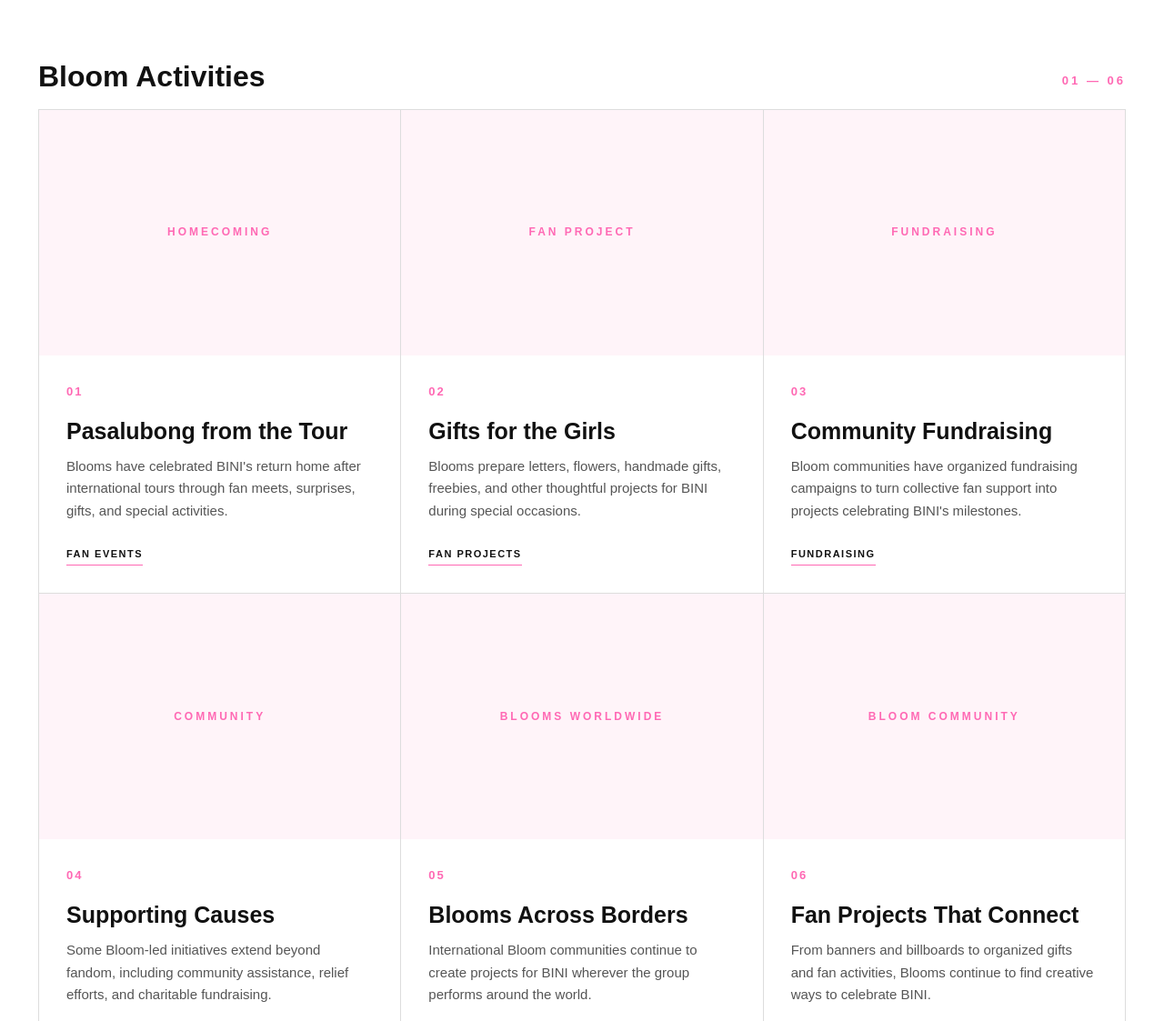
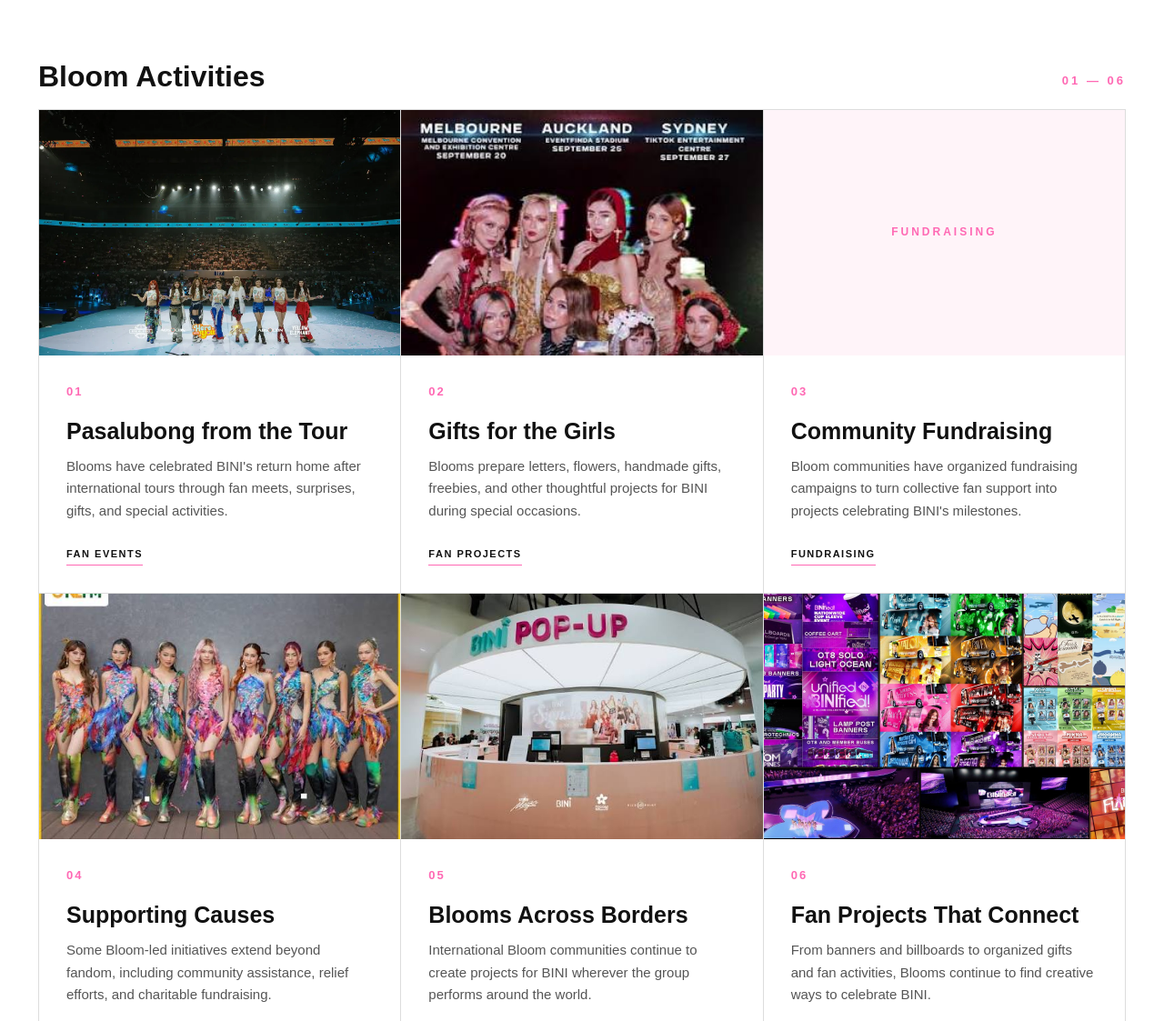
Before and after one commit to joanamarieguibao/fcocloud2joanamarieguibao, a plain HTML site: page blooms.html in a window 1280 px wide. Shown: the part 973-2096 px from the top of the page at 91% size. Drawn offline with Linux system fonts and the light colour scheme.

Commit message:
Update blooms.html

```diff
--- a/blooms.html
+++ b/blooms.html
@@ -700,7 +700,7 @@
                     <div class="bloom-image">
 
                         <img
-                            src="images/blooms/0f18fe8db2f04281c6c20693ac011e59c25107af3c2d446ddee15a2354dccc3e.webp"
+                            src="0f18fe8db2f04281c6c20693ac011e59c25107af3c2d446ddee15a2354dccc3e.webp"
                             alt="BINI Homecoming Fan Meet"
                             onerror="this.style.display='none'; this.nextElementSibling.style.display='block';"
                         >
@@ -748,7 +748,7 @@
                     <div class="bloom-image">
 
                         <img
-                            src="images/blooms/images.jpeg"
+                            src="images.jpeg"
                             alt="Bloom fan project for BINI"
                             onerror="this.style.display='none'; this.nextElementSibling.style.display='block';"
                         >
@@ -844,7 +844,7 @@
                     <div class="bloom-image">
 
                         <img
-                            src="images/blooms/images (1).jpeg"
+                            src="images (1).jpeg"
                             alt="Bloom community support project"
                             onerror="this.style.display='none'; this.nextElementSibling.style.display='block';"
                         >
@@ -892,7 +892,7 @@
                     <div class="bloom-image">
 
                         <img
-                            src="images/blooms/images (2).jpeg"
+                            src="images (2).jpeg"
                             alt="Team Bloom USA supporting BINI"
                             onerror="this.style.display='none'; this.nextElementSibling.style.display='block';"
                         >
@@ -940,7 +940,7 @@
                     <div class="bloom-image">
 
                         <img
-                            src="images/blooms/unified-in-binified-catch-all-these-fan-projects-organized-v0-mjy8phpi214g1.webp"
+                            src="unified-in-binified-catch-all-these-fan-projects-organized-v0-mjy8phpi214g1.webp"
                             alt="BINI Bloom community project"
                             onerror="this.style.display='none'; this.nextElementSibling.style.display='block';"
                         >
```
